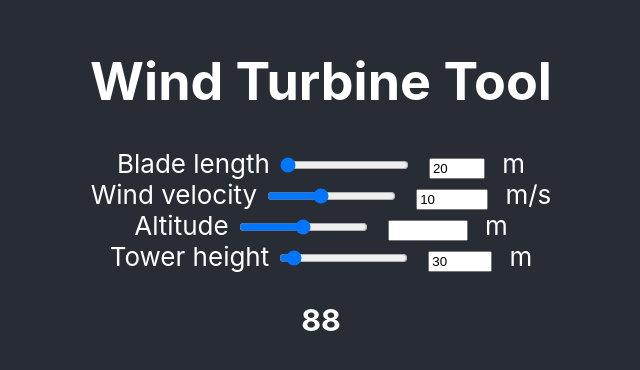
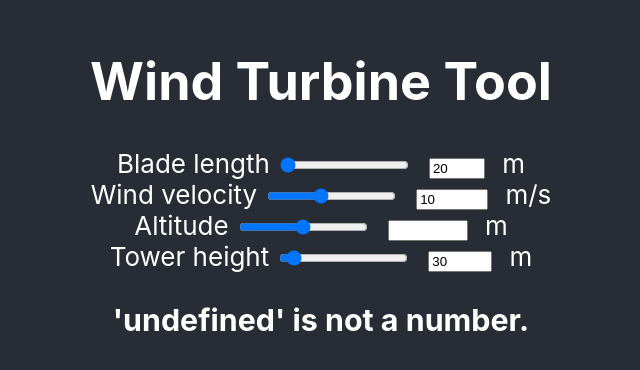
Before and after one commit to BrownUniversity/wind-turbine-tool, a React (Create React App) app: page / in a window 1280 px wide. Shown: the part 208-578 px from the top of the page, without its empty margins (319-959 px from the left). Built offline with nearby package versions, Linux system fonts and the light colour scheme.

Commit message:
Catch errors from turbine.js in TurbineCalculator

```diff
--- a/src/TurbineCalculator.js
+++ b/src/TurbineCalculator.js
@@ -23,8 +23,12 @@ class PowerCalculator extends React.Component {
   }
 
   calculatePower() {
-		const powerInWatts = calculateTurbinePower(this.state.windVelocity, this.state.towerHeight, this.state.bladeLength, this.state.elevation);
-    return (powerInWatts/1000).toLocaleString(undefined, { maximumFractionDigits: 0 });
+    try {
+      const powerInWatts = calculateTurbinePower(this.state.windVelocity, this.state.towerHeight, this.state.bladeLength, this.state.altitude);
+      return (powerInWatts/1000).toLocaleString(undefined, { maximumFractionDigits: 0 })  + " KW";
+    } catch( error ) {
+      return error.message;
+    }
   }
 
   render() {
```
